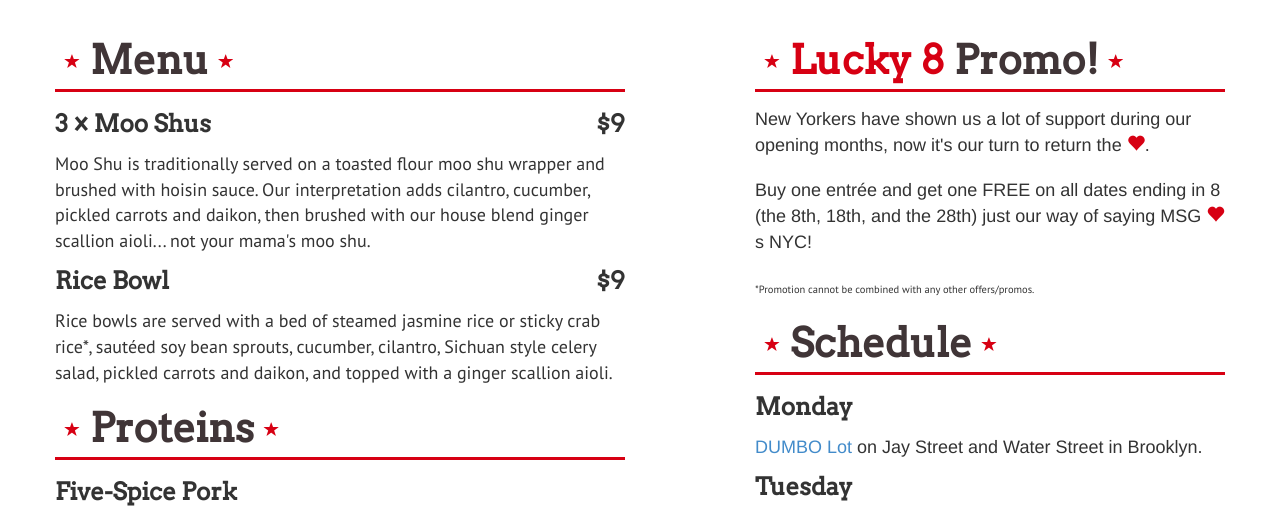
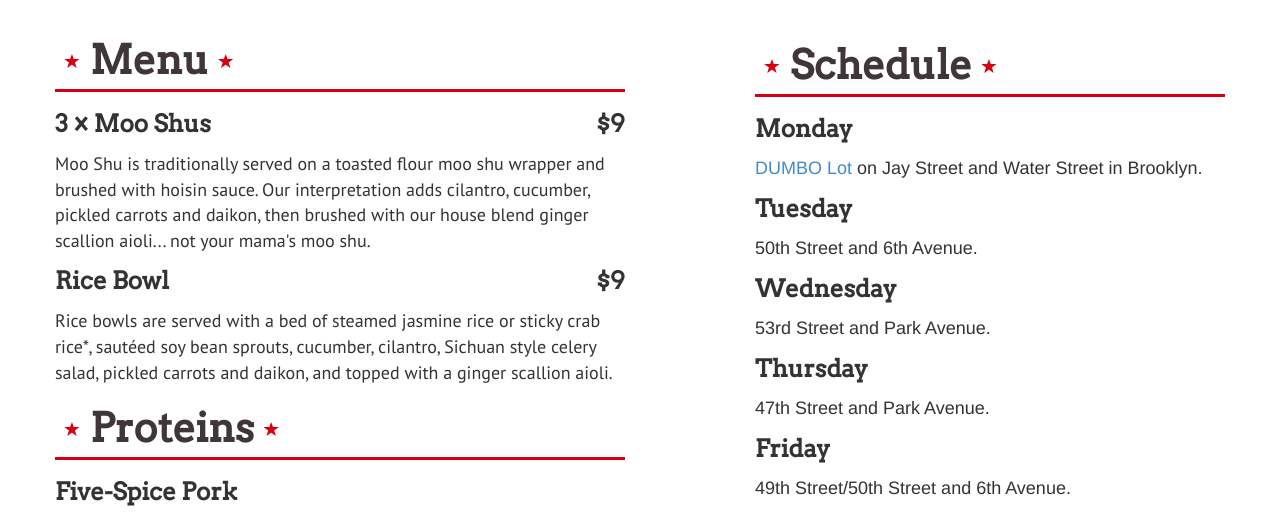
Before and after one commit to tjy86/msg, a plain HTML site: page index.html in a window 1280 px wide. Shown: the part 552-1066 px from the top of the page. Drawn offline with nearby package versions, Linux system fonts and the light colour scheme; some icons are missing.

Commit message:
remove lucky 8

```diff
--- a/index.html
+++ b/index.html
@@ -71,14 +71,6 @@
         </div>
 
         <div class="col-md-5 col-md-offset-1">
-          <div class='heading'><span class='lucky'><i class='glyphicon glyphicon-star icon-heading'></i>Lucky 8</span> Promo!<span id='lucky'><i class='glyphicon glyphicon-star icon-heading'></i></div>
-
-          <div class='bcopy'>New Yorkers have shown us a lot of support during our opening months, now it's our turn to return the <i class="glyphicon glyphicon-heart lucky"></i>.</div>
-          <br>
-          <div class='bcopy'>Buy one entrée and get one FREE on all dates ending in 8 (the 8th, 18th, and the 28th) just our way of saying MSG <i class="glyphicon glyphicon-heart lucky"></i>s NYC!</div>
-          <br>
-          <sub>*Promotion cannot be combined with any other offers/promos.</sub>
-
           <div class='heading' id='sched'><i class='glyphicon glyphicon-star icon-heading'></i>Schedule<i class='glyphicon glyphicon-star icon-heading'></i></div>
 
           <span class='menu-name f-title'>Monday</span>
```
